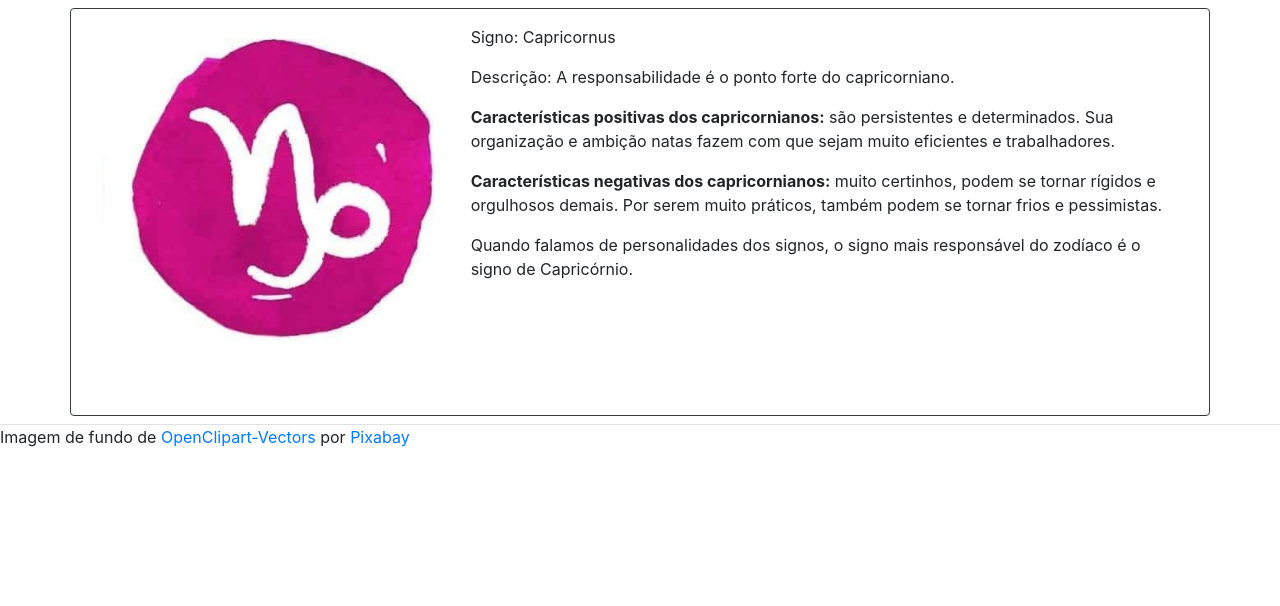
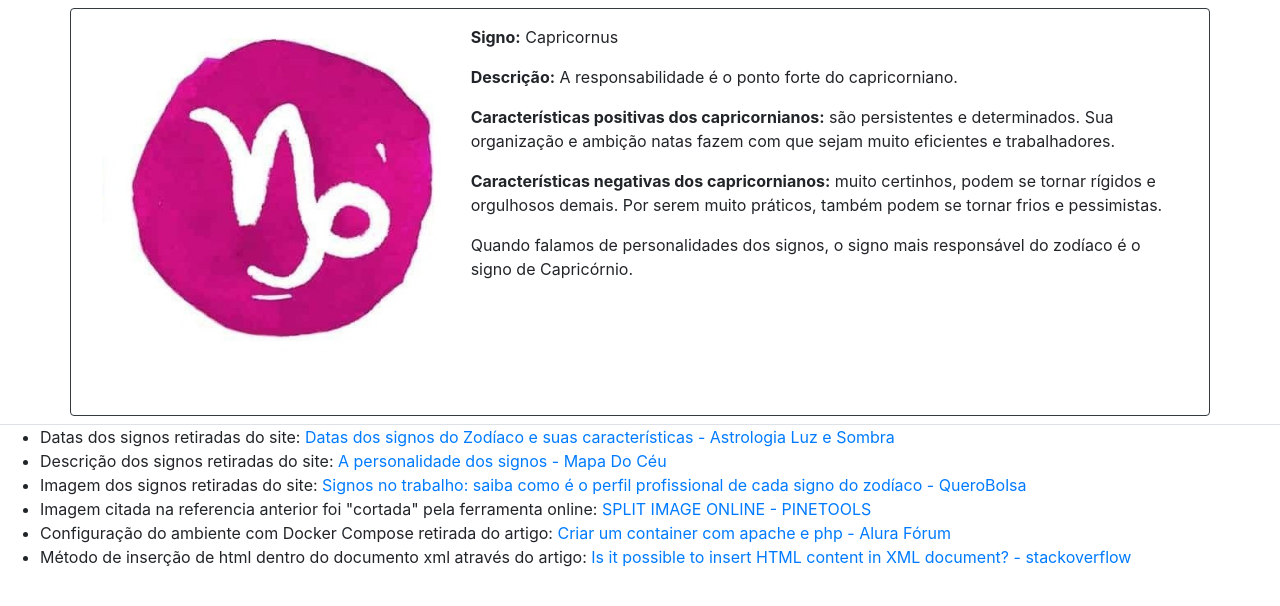
Before and after one commit to decimo3/faculdade, a PHP site: page /?mes=1 in a window 1280 px wide. Shown: the part 137-743 px from the top of the page. Run offline with PHP 8.4, Linux system fonts and the light colour scheme; data that the repository does not hold is empty.

Commit message:
formatação corrigida e adicionado referencias

```diff
--- a/formulario-signos/index.php
+++ b/formulario-signos/index.php
@@ -27,17 +27,22 @@
           echo '<img src="./images/' . $constelacao->signoNome . '.jpg" class="img-fluid">'; //
           echo '</div>';
           echo '<div class="col-8">';
-          echo '<p>Signo: ' . $constelacao->signoNome . '</p>';
-          echo '<p>Descrição: ' . $constelacao->descricao . '</p>';
+          echo '<p><b>Signo:</b> ' . $constelacao->signoNome . '</p>';
+          echo '<p><b>Descrição:</b> ' . $constelacao->descricao . '</p>';
           echo '</div>';
         }
   		endforeach;
   	?>
   </section>
   <footer class="border-top bg-white my-2">
-    <p>
-    Imagem de fundo de <a href="https://pixabay.com/pt/users/openclipart-vectors-30363/?utm_source=link-attribution&amp;utm_medium=referral&amp;utm_campaign=image&amp;utm_content=160494">OpenClipart-Vectors</a> por <a href="https://pixabay.com/pt//?utm_source=link-attribution&amp;utm_medium=referral&amp;utm_campaign=image&amp;utm_content=160494">Pixabay</a>
-    </p>
+    <ul>
+      <li>Datas dos signos retiradas do site: <a href="https://astrologialuzesombra.com.br/datas-dos-signos-do-zodiaco/">Datas dos signos do Zodíaco e suas características - Astrologia Luz e Sombra</a></li>
+      <li>Descrição dos signos retiradas do site: <a href="https://www.mapadomeuceu.com.br/blog/a-personalidade-dos-signos/">A personalidade dos signos - Mapa Do Céu</a></li>
+      <li>Imagem dos signos retiradas do site: <a href="https://querobolsa.com.br/revista/signos-no-trabalho">Signos no trabalho: saiba como é o perfil profissional de cada signo do zodíaco - QueroBolsa</a></li>
+      <li>Imagem citada na referencia anterior foi "cortada" pela ferramenta online: <a href="https://pinetools.com/split-image">SPLIT IMAGE ONLINE - PINETOOLS</a></li>
+      <li>Configuração do ambiente com Docker Compose retirada do artigo: <a href="https://cursos.alura.com.br/forum/topico-criar-um-container-com-apache-e-php-105728">Criar um container com apache e php - Alura Fórum</a></li>
+      <li>Método de inserção de html dentro do documento xml através do artigo: <a href="https://stackoverflow.com/questions/4412395/is-it-possible-to-insert-html-content-in-xml-document">Is it possible to insert HTML content in XML document? - stackoverflow</a></li>
+    </ul>
   </footer>
 </body>
 </html>
```
